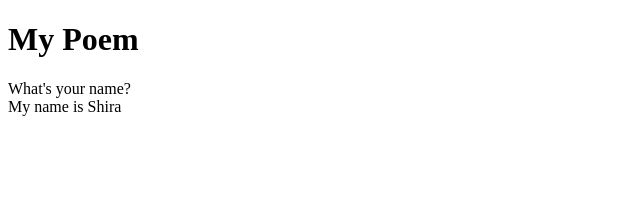
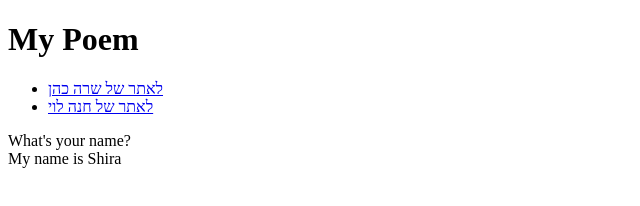
Before and after one commit to fswd-exc/fswd-exc.github.io, a plain HTML site: page index.html in a window 1280 px wide. Shown: the whole page, without its empty margins (0-640 px from the left). Drawn offline with Linux system fonts and the light colour scheme.

Commit message:
Update index.html

```diff
--- a/index.html
+++ b/index.html
@@ -6,6 +6,10 @@
     </head>
     <body>
     <h1>My Poem</h1>
+        <ul>
+            <li><a href="sara.html">לאתר של שרה כהן<a></li>
+            <li><a href="chana.html">לאתר של חנה לוי<a></li>
+        </ul>
     <p>
         What's your name?<br>
         My name is Shira<br>
```
